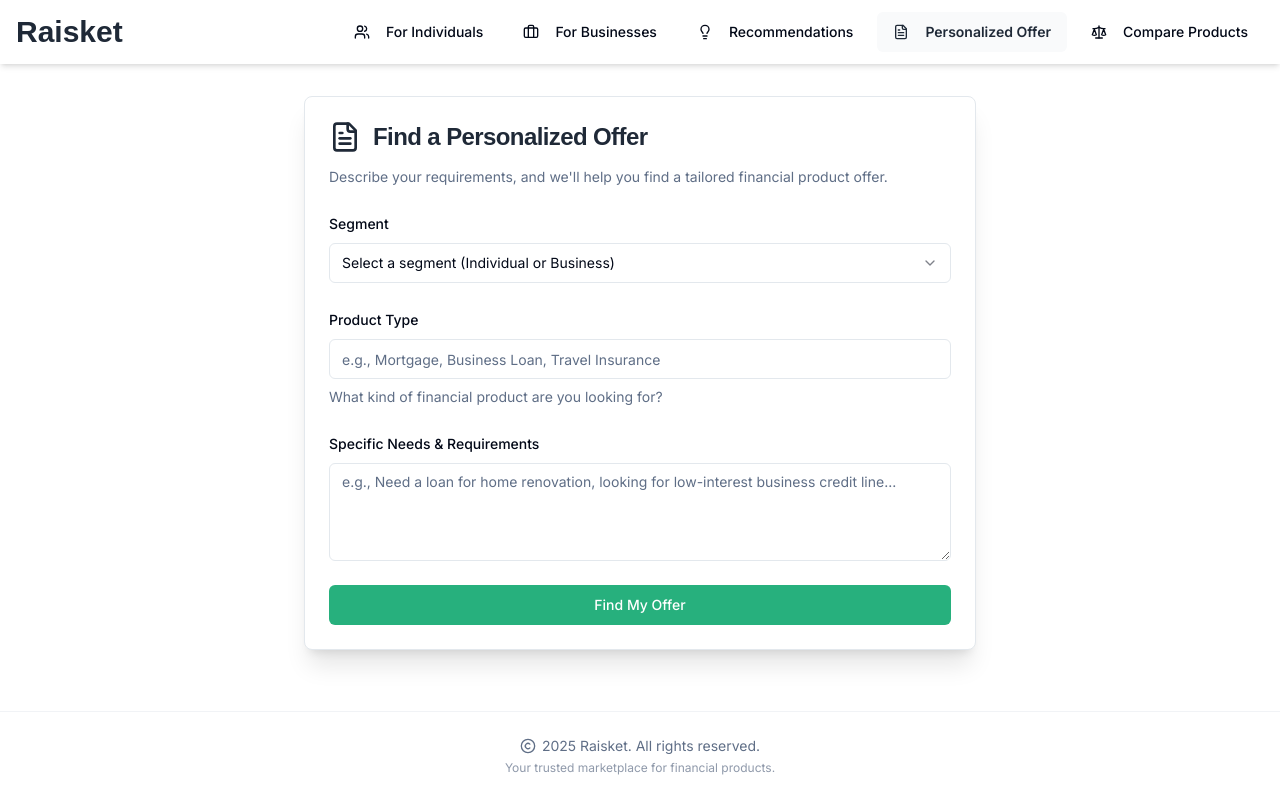
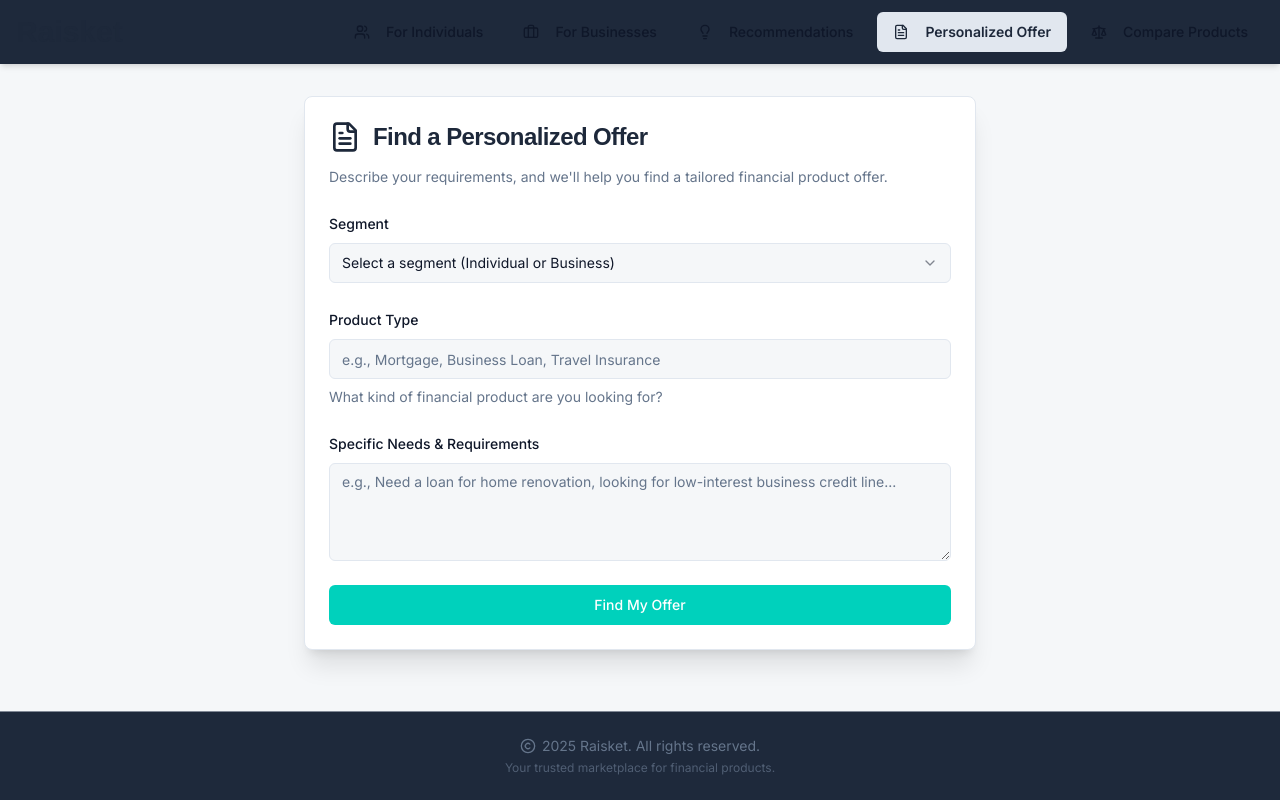
Before and after one commit to Rafapages5/raisket-fintech, a Next.js app: page /personalized-offer in a window 1280 px wide. Built offline with nearby package versions, Linux system fonts and the light colour scheme; what @genkit-ai/googleai, genkit would draw is missing.

Commit message:
Version 3 de cambio
Cambiar encabezados y colores

```diff
--- a/src/app/globals.css
+++ b/src/app/globals.css
@@ -51,100 +51,100 @@ body {
 
 @layer base {
   :root {
-    /* Paleta FinanceHub - Modo Claro */
-    --background: 0 0% 100%; /* Blanco #ffffff */
-    --foreground: 222 84% 5%; /* Casi negro para texto */
+    /* COLORES EXACTOS DE FINANCEHUB */
 
-    --card: 0 0% 100%; /* Blanco para tarjetas */
-    --card-foreground: 222 84% 5%;
+    /* Fondo principal - Gris muy claro */
+    --background: 210 25% 97%; /* #f8f9fb - Fondo gris muy claro */
+    --foreground: 222 47% 11%; /* #0f172a - Texto oscuro */
+
+    /* Cards - Blanco puro */
+    --card: 0 0% 100%; /* #ffffff */
+    --card-foreground: 222 47% 11%;
 
     --popover: 0 0% 100%;
-    --popover-foreground: 222 84% 5%;
+    --popover-foreground: 222 47% 11%;
 
-    /* Azul marino oscuro como principal (como el header de FinanceHub) */
-    --primary: 215 28% 17%; /* #1e293b */
+    /* AZUL OSCURO DEL HEADER/FOOTER - Color exacto de la imagen */
+    --primary: 217 33% 17%; /* #1e293b - Azul marino oscuro del header */
     --primary-foreground: 0 0% 100%; /* Blanco */
 
     /* Gris claro para elementos secundarios */
-    --secondary: 210 20% 98%; /* #f8fafc */
-    --secondary-foreground: 215 28% 17%;
+    --secondary: 214 32% 91%; /* #e2e8f0 */
+    --secondary-foreground: 217 33% 17%;
 
-    --muted: 210 20% 96%; /* #f1f5f9 */
-    --muted-foreground: 217 17% 45%; /* #6b7280 */
+    --muted: 210 40% 96%; /* #f1f5f9 */
+    --muted-foreground: 215 16% 47%; /* #64748b - Gris texto secundario */
 
-    /* Verde esmeralda brillante para acentos (botones, CTAs) */
-    --accent: 158 64% 42%; /* #10b981 */
+    /* VERDE CYAN/TURQUESA - Color exacto del texto "FINANCIERA PERFECTA" */
+    --accent: 174 100% 41%; /* #00d4aa - Verde cyan brillante */
     --accent-foreground: 0 0% 100%; /* Blanco */
 
-    /* Rojo para acciones destructivas */
+    /* Rojo para destructive */
     --destructive: 0 84% 60%; /* #ef4444 */
     --destructive-foreground: 0 0% 100%;
 
-    --border: 210 20% 91%; /* #e5e7eb */
-    --input: 210 20% 91%;
-    --ring: 158 64% 42%; /* Verde para focus */
+    --border: 214 32% 91%; /* #e2e8f0 */
+    --input: 214 32% 91%;
+    --ring: 174 100% 41%; /* Verde cyan para focus */
 
-    /* Colores para gráficos y ratings */
-    --chart-1: 215 28% 17%; /* Azul marino */
-    --chart-2: 158 64% 42%; /* Verde */
-    --chart-3: 38 92% 50%; /* Amarillo #f59e0b */
-    --chart-4: 280 73% 58%; /* Púrpura */
+    /* Colores adicionales */
+    --chart-1: 217 33% 17%; /* Azul marino */
+    --chart-2: 174 100% 41%; /* Verde cyan */
+    --chart-3: 38 92% 50%; /* Amarillo #f59e0b para ratings */
+    --chart-4: 251 91% 60%; /* Púrpura badges */
     --chart-5: 0 84% 60%; /* Rojo */
 
     --radius: 0.5rem;
 
-    /* Sidebar con colores FinanceHub */
-    --sidebar-background: 215 28% 17%; /* Azul marino oscuro */
-    --sidebar-foreground: 0 0% 100%; /* Blanco */
-    --sidebar-primary: 158 64% 42%; /* Verde */
+    /* Sidebar con colores exactos */
+    --sidebar-background: 217 33% 17%; /* #1e293b */
+    --sidebar-foreground: 0 0% 100%;
+    --sidebar-primary: 174 100% 41%; /* Verde cyan */
     --sidebar-primary-foreground: 0 0% 100%;
-    --sidebar-accent: 158 64% 52%; /* Verde más claro */
+    --sidebar-accent: 174 100% 45%;
     --sidebar-accent-foreground: 0 0% 100%;
-    --sidebar-border: 215 25% 27%; /* Borde más claro que el fondo */
-    --sidebar-ring: 158 64% 42%;
+    --sidebar-border: 217 30% 25%;
+    --sidebar-ring: 174 100% 41%;
   }
 
   .dark {
-    /* Modo oscuro con los mismos colores de FinanceHub */
-    --background: 222 47% 11%; /* #0f172a Fondo muy oscuro */
-    --foreground: 210 40% 98%; /* Casi blanco */
+    /* Modo oscuro con los mismos colores */
+    --background: 222 47% 11%; /* #0f172a */
+    --foreground: 210 40% 98%;
 
-    --card: 215 28% 17%; /* #1e293b */
+    --card: 217 33% 17%; /* #1e293b */
     --card-foreground: 210 40% 98%;
 
-    --popover: 215 28% 17%;
+    --popover: 217 33% 17%;
     --popover-foreground: 210 40% 98%;
 
-    /* Azul marino en modo oscuro */
-    --primary: 215 28% 17%;
+    --primary: 217 33% 17%; /* #1e293b */
     --primary-foreground: 0 0% 100%;
 
-    --secondary: 217 33% 17%; /* #1e293b */
+    --secondary: 217 30% 22%;
     --secondary-foreground: 210 40% 98%;
 
-    --muted: 217 33% 17%;
-    --muted-foreground: 215 20% 65%; /* Gris más claro */
+    --muted: 217 30% 22%;
+    --muted-foreground: 215 20% 65%;
 
-    /* Verde esmeralda en modo oscuro */
-    --accent: 158 64% 42%; /* #10b981 */
+    --accent: 174 100% 41%; /* #00d4aa */
     --accent-foreground: 0 0% 100%;
 
-    --destructive: 0 73% 41%; /* Rojo más oscuro */
+    --destructive: 0 73% 41%;
     --destructive-foreground: 0 0% 98%;
 
-    --border: 217 33% 17%;
-    --input: 217 33% 17%;
-    --ring: 158 64% 42%;
+    --border: 217 30% 25%;
+    --input: 217 30% 25%;
+    --ring: 174 100% 41%;
 
-    /* Sidebar modo oscuro */
-    --sidebar-background: 222 47% 11%; /* Muy oscuro */
+    --sidebar-background: 222 47% 11%;
     --sidebar-foreground: 210 40% 98%;
-    --sidebar-primary: 158 64% 42%;
+    --sidebar-primary: 174 100% 41%;
     --sidebar-primary-foreground: 0 0% 100%;
-    --sidebar-accent: 158 64% 52%;
+    --sidebar-accent: 174 100% 45%;
     --sidebar-accent-foreground: 0 0% 100%;
-    --sidebar-border: 217 33% 17%;
-    --sidebar-ring: 158 64% 42%;
+    --sidebar-border: 217 30% 25%;
+    --sidebar-ring: 174 100% 41%;
   }
 }
 
@@ -158,40 +158,131 @@ body {
   }
 }
 
-/* Header y Footer con estilo FinanceHub */
-.header-dark {
-  background: linear-gradient(135deg, #1e293b 0%, #0f172a 100%);
+/* ESTILOS EXACTOS DE FINANCEHUB */
+
+/* Header con gradiente azul oscuro exacto */
+.header-financehub {
+  background: linear-gradient(135deg, #1e293b 0%, #334155 100%);
 }
 
-.footer-dark {
-  background: linear-gradient(135deg, #0f172a 0%, #1e293b 100%);
+/* Footer con el mismo azul oscuro */
+.footer-financehub {
+  background: #1e293b;
 }
 
-/* Botones con estilo FinanceHub */
-.btn-primary {
+/* Texto verde cyan para elementos destacados */
+.text-accent-bright {
+  color: #00d4aa;
+}
+
+/* Botones verdes exactos de FinanceHub */
+.btn-success {
   background: #10b981;
   color: white;
-  transition: all 0.3s ease;
+  padding: 0.5rem 1.5rem;
+  border-radius: 0.375rem;
+  font-weight: 500;
+  transition: all 0.2s ease;
 }
 
-.btn-primary:hover {
+.btn-success:hover {
   background: #059669;
-  transform: translateY(-2px);
-  box-shadow: 0 10px 20px rgba(16, 185, 129, 0.3);
+  transform: translateY(-1px);
+  box-shadow: 0 4px 12px rgba(16, 185, 129, 0.25);
 }
 
-/* Cards con sombra suave */
-.card-shadow {
-  box-shadow: 0 1px 3px 0 rgba(0, 0, 0, 0.1), 0 1px 2px 0 rgba(0, 0, 0, 0.06);
-  transition: all 0.3s ease;
+/* Botones outline */
+.btn-outline {
+  border: 1px solid #e2e8f0;
+  background: transparent;
+  color: #1e293b;
+  padding: 0.5rem 1.5rem;
+  border-radius: 0.375rem;
+  transition: all 0.2s ease;
 }
 
-.card-shadow:hover {
-  box-shadow: 0 10px 15px -3px rgba(0, 0, 0, 0.1), 0 4px 6px -2px rgba(0, 0, 0, 0.05);
-  transform: translateY(-2px);
+.btn-outline:hover {
+  background: #f8f9fb;
+  border-color: #cbd5e1;
 }
 
-/* Scrollbar personalizado estilo FinanceHub */
+/* Cards con el estilo exacto */
+.card-product {
+  background: white;
+  border-radius: 0.5rem;
+  box-shadow: 0 1px 3px 0 rgba(0, 0, 0, 0.1), 0 1px 2px 0 rgba(0, 0, 0, 0.06);
+  transition: all 0.2s ease;
+}
+
+.card-product:hover {
+  transform: translateY(-2px);
+  box-shadow: 0 4px 6px -1px rgba(0, 0, 0, 0.1), 0 2px 4px -1px rgba(0, 0, 0, 0.06);
+}
+
+/* Badges con colores exactos */
+.badge-purple {
+  background: #8b5cf6;
+  color: white;
+  padding: 0.25rem 0.75rem;
+  border-radius: 0.375rem;
+  font-size: 0.75rem;
+  font-weight: 600;
+}
+
+.badge-orange {
+  background: #f59e0b;
+  color: white;
+  padding: 0.25rem 0.75rem;
+  border-radius: 0.375rem;
+  font-size: 0.75rem;
+  font-weight: 600;
+}
+
+/* Rating stars - Amarillo exacto */
+.star-filled {
+  color: #f59e0b;
+  fill: #f59e0b;
+}
+
+.star-empty {
+  color: #e2e8f0;
+}
+
+/* Input de búsqueda */
+.search-input {
+  background: white;
+  border: 1px solid #e2e8f0;
+  border-radius: 2rem;
+  padding: 0.75rem 1.5rem;
+  width: 100%;
+  max-width: 400px;
+  transition: all 0.2s ease;
+}
+
+.search-input:focus {
+  outline: none;
+  border-color: #00d4aa;
+  box-shadow: 0 0 0 3px rgba(0, 212, 170, 0.1);
+}
+
+/* Texto en el hero/header */
+.hero-title {
+  color: white;
+  font-family: 'Montserrat', sans-serif;
+  font-weight: 800;
+  text-transform: uppercase;
+  font-size: 2.5rem;
+  line-height: 1.2;
+}
+
+.hero-subtitle {
+  color: #cbd5e1;
+  font-family: 'Lato', sans-serif;
+  font-weight: 400;
+  font-size: 1rem;
+}
+
+/* Scrollbar personalizado */
 ::-webkit-scrollbar {
   width: 8px;
   height: 8px;
@@ -199,59 +290,31 @@ body {
 
 ::-webkit-scrollbar-track {
   background: #f1f5f9;
+}
+
+::-webkit-scrollbar-thumb {
+  background: #00d4aa;
   border-radius: 4px;
 }
 
-::-webkit-scrollbar-thumb {
-  background: #10b981;
-  border-radius: 4px;
-  transition: background 0.3s;
+::-webkit-scrollbar-thumb:hover {
+  background: #00b894;
 }
 
-::-webkit-scrollbar-thumb:hover {
-  background: #059669;
+/* Secciones con fondo gris */
+.section-gray {
+  background: #f8f9fb;
 }
 
-/* Para dark mode */
-.dark ::-webkit-scrollbar-track {
-  background: #1e293b;
+/* Gradiente para textos especiales */
+.text-gradient {
+  background: linear-gradient(135deg, #00d4aa 0%, #10b981 100%);
+  -webkit-background-clip: text;
+  -webkit-text-fill-color: transparent;
+  background-clip: text;
 }
 
-.dark ::-webkit-scrollbar-thumb {
-  background: #10b981;
-}
-
-/* Badges y Tags */
-.badge-success {
-  background: #10b981;
-  color: white;
-}
-
-.badge-warning {
-  background: #f59e0b;
-  color: white;
-}
-
-.badge-info {
-  background: #3b82f6;
-  color: white;
-}
-
-/* Rating stars color */
-.star-rating {
-  color: #f59e0b;
-}
-
-/* Gradientes para elementos especiales */
-.gradient-primary {
-  background: linear-gradient(135deg, #1e293b 0%, #10b981 100%);
-}
-
-.gradient-accent {
-  background: linear-gradient(135deg, #10b981 0%, #059669 100%);
-}
-
-/* Animaciones suaves */
+/* Animaciones */
 @layer utilities {
   .animate-fade-in {
     animation: fadeIn 0.5s ease-in-out;
@@ -262,12 +325,8 @@ body {
   }
 
   @keyframes fadeIn {
-    from {
-      opacity: 0;
-    }
-    to {
-      opacity: 1;
-    }
+    from { opacity: 0; }
+    to { opacity: 1; }
   }
 
   @keyframes slideUp {
@@ -281,3 +340,12 @@ body {
     }
   }
 }
+
+/* Asegurar que el header y footer usen el azul oscuro */
+header {
+  background: #1e293b !important;
+}
+
+footer {
+  background: #1e293b !important;
+}
```
